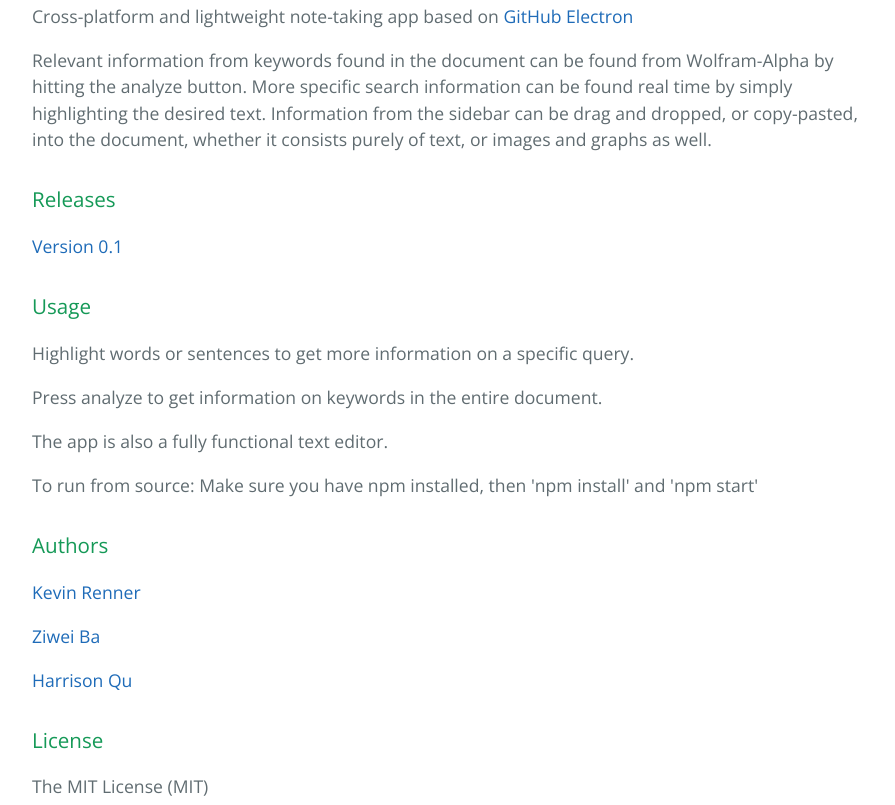
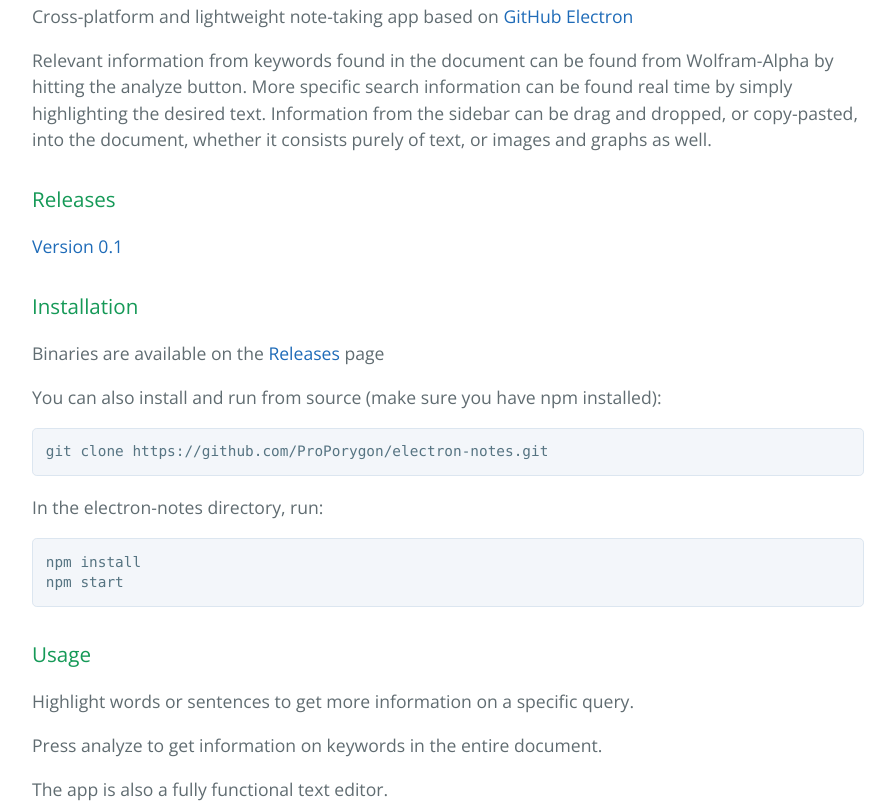
Before and after one commit to ProPorygon/electron-notes, a plain HTML site: page index.html in a window 1280 px wide. Shown: the part 469-1274 px from the top of the page, without its empty margins (192-1087 px from the left). Drawn offline with nearby package versions, Linux system fonts and the light colour scheme.

```diff
--- a/index.html
+++ b/index.html
@@ -30,6 +30,22 @@
 <a id="releases" class="anchor" href="#releases" aria-hidden="true"><span aria-hidden="true" class="octicon octicon-link"></span></a>Releases</h3>
 
 <p><a href="https://github.com/ProPorygon/electron-notes/releases/tag/v0.1">Version 0.1</a></p>
+
+<h3>
+<a id="installation" class="anchor" href="#installation" aria-hidden="true"><span aria-hidden="true" class="octicon octicon-link"></span></a>Installation</h3>
+
+<p>Binaries are available on the <a href="https://github.com/ProPorygon/electron-notes/releases">Releases</a> page</p>
+
+<p>You can also install and run from source (make sure you have npm installed):</p>
+
+<pre><code>git clone https://github.com/ProPorygon/electron-notes.git
+</code></pre>
+
+<p>In the electron-notes directory, run:</p>
+
+<pre><code>npm install
+npm start
+</code></pre>
 
 <h3>
 <a id="usage" class="anchor" href="#usage" aria-hidden="true"><span aria-hidden="true" class="octicon octicon-link"></span></a>Usage</h3>
```
Also changed, not shown: params.json (+1 -1 lines).
